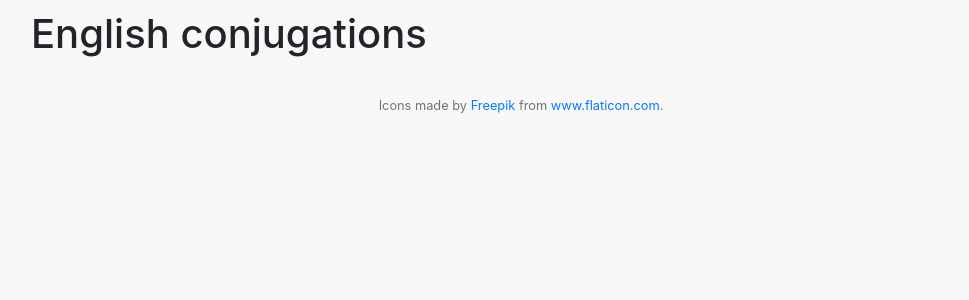
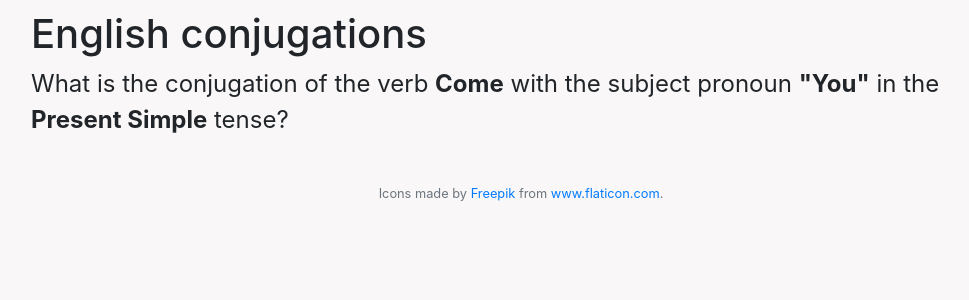
Before and after one commit to maxdemaio/languageLab, a Flask app: page /1/English/Conjugate/1 in a window 1280 px wide. Shown: the part 76-376 px from the top of the page, without its empty margins (119-1088 px from the left). Run offline with Flask 2, Linux system fonts and the light colour scheme; data comes from the database, SQL or seed files in the repository; some libraries are stand-ins or nearby versions.

Commit message:
Jinja formatting for displaying language, verb, subject pronoun, and tense

```diff
--- a/templates/conjugate.html
+++ b/templates/conjugate.html
@@ -10,4 +10,8 @@
     {{ lang }} conjugations
 </h1>
 
+<p>
+    What is the conjugation of the verb <strong>{{ verb }}</strong> with the subject
+    pronoun <strong>"{{ sPronoun }}"</strong> in the <strong>{{ tense }}</strong> tense?
+</p>
 {% endblock %}
```
